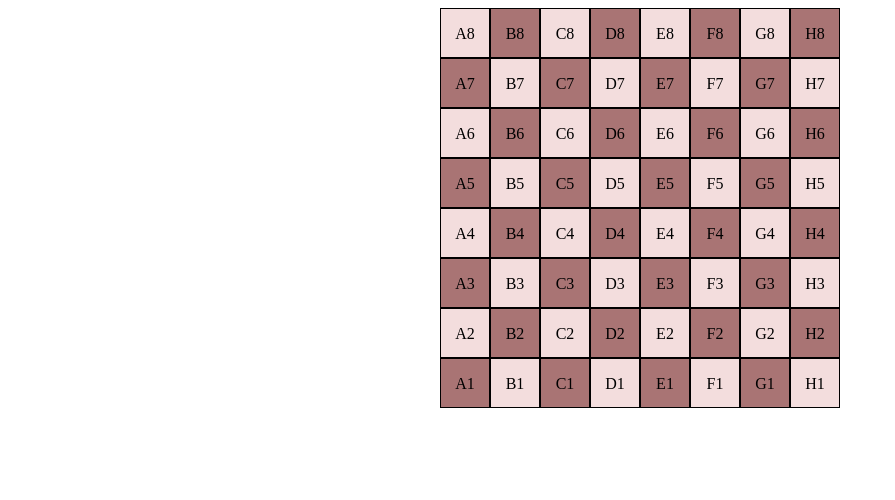
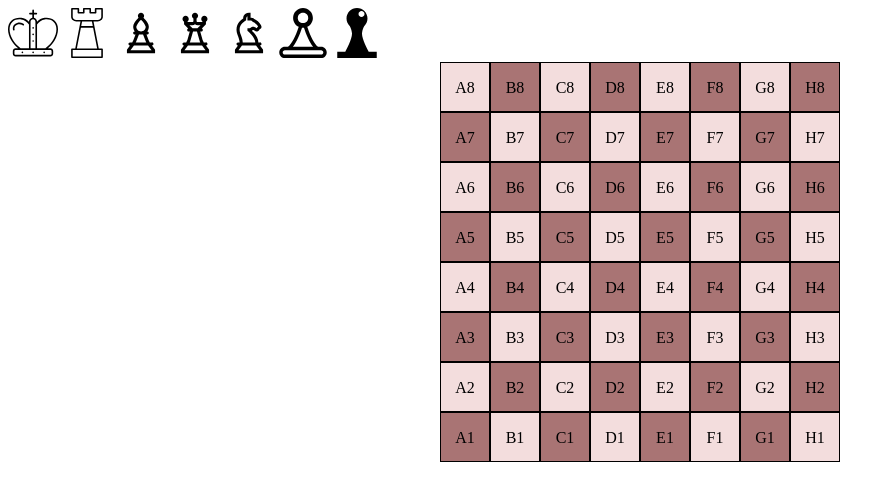
Before and after one commit to musayuksel/Chess-move-validator, a website with bundled scripts: page GUI/index.html in a window 1280 px wide. Shown: the whole page, without its empty margins (0-895 px from the left). Built offline with nearby package versions, Linux system fonts and the light colour scheme.

Commit message:
Add pieces images

```diff
--- a/GUI/index.html
+++ b/GUI/index.html
@@ -10,7 +10,16 @@
 
 </head>
 <body>
+    <section id='piece-container'>
+        <img class='piece' src="./king.svg" alt="king">
+        <img class='piece' src="./rook.svg" alt="rook">
+        <img class='piece' src="./bishop.svg" alt="bishop">
+        <img class='piece' src="./queen.svg" alt="queen">
+        <img class='piece' src="./knight.svg" alt="knight">
+        <img class='piece' src="./white-pawn.svg" alt="white pawn">
+        <img class='piece' src="./black-pawn.svg" alt="black pawn">
 
+    </section>
     <section id='board' class='chess-board'></section>
     <script type='module' src="./htmlHandler.js" ></script>
 </body>
```
Also changed, not shown: GUI/bishop.svg (added), GUI/black-pawn.svg (added), GUI/king.svg (added), GUI/knight.svg (added), GUI/queen.svg (added), GUI/rook.svg (added), GUI/white-pawn.svg (added).
